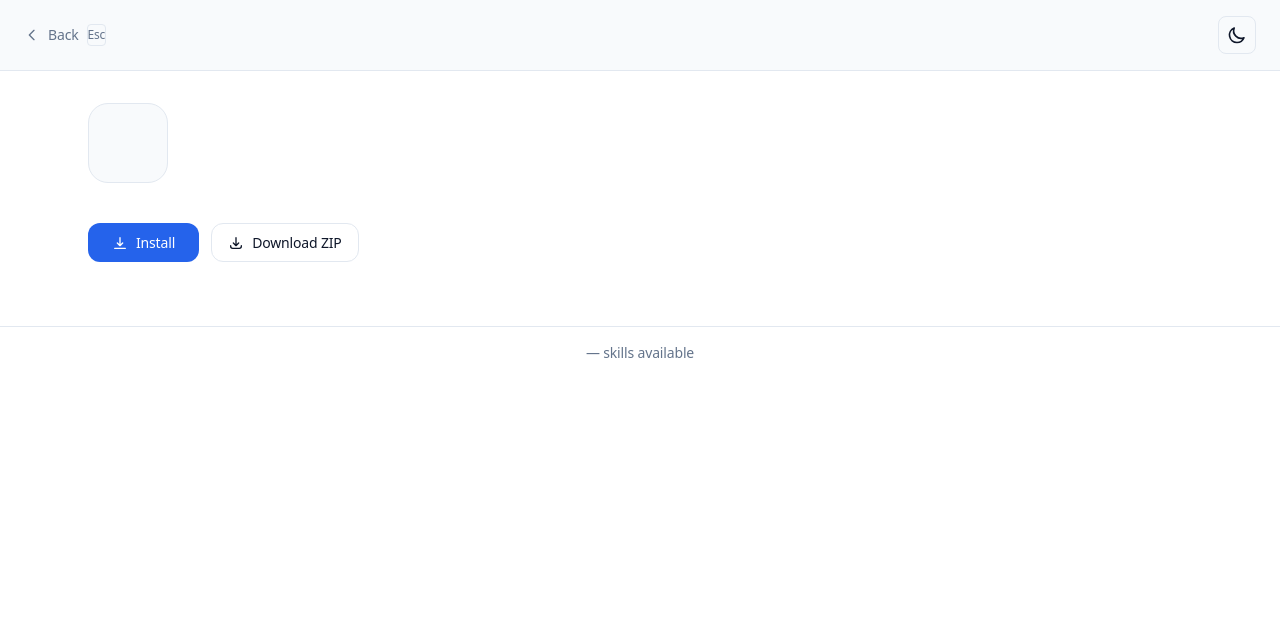
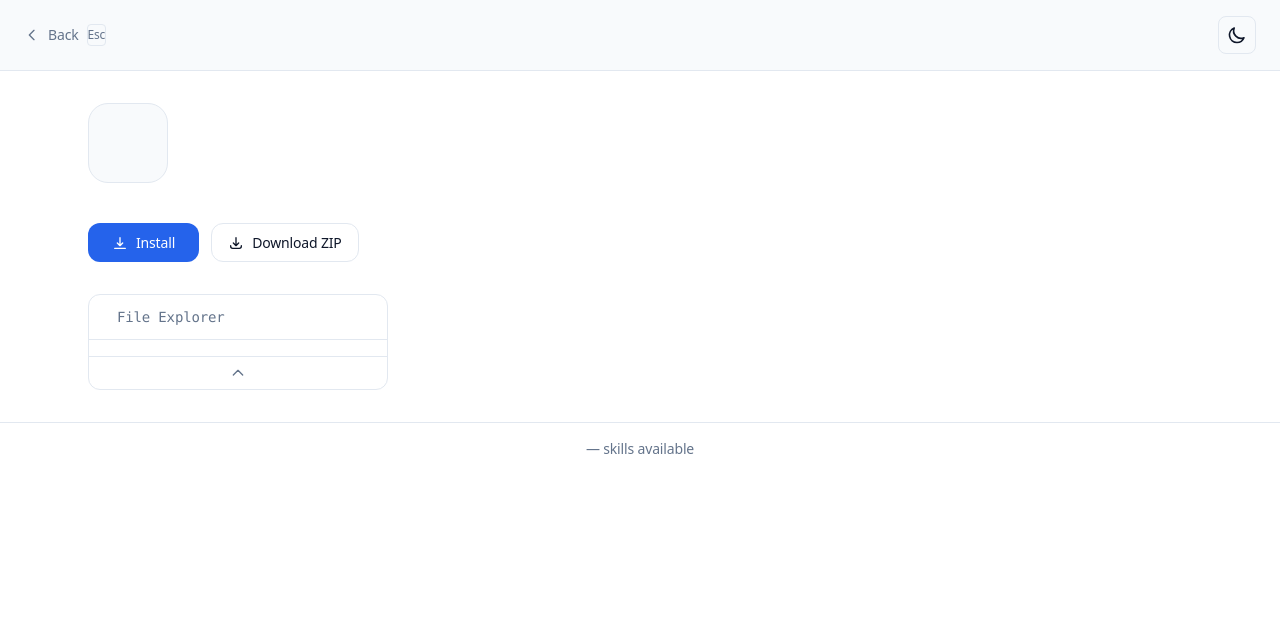
Before and after one commit to phkuod/skill-manager, a Django app: template skills/templates/skills/skill_detail.html in a window 1280 px wide. Shown: the top 630 px of the page. Run offline with Django 5.2, Linux system fonts and the light colour scheme; the template is opened without the code that fills it, so the values that code supplies are empty.

Commit message:
feat: improve skill detail layout with sticky sidebar file explorer and custom scrollbars

```diff
--- a/skills/static/skills/css/app.css
+++ b/skills/static/skills/css/app.css
@@ -199,6 +199,72 @@ body {
   -webkit-line-clamp: 2;
   -webkit-box-orient: vertical;
   overflow: hidden;
+}
+
+/* Detail page layout */
+.detail-layout-grid {
+  display: flex !important;
+  flex-direction: column !important;
+  gap: 1.5rem;
+  width: 100%;
+}
+
+@media (min-width: 768px) {
+  .detail-layout-grid {
+    flex-direction: row !important;
+    align-items: flex-start !important;
+  }
+
+  #files-section {
+    flex: 0 0 300px !important;
+    position: sticky;
+    top: 5.5rem;
+    max-height: calc(100vh - 7.5rem);
+    display: flex;
+    flex-direction: column;
+  }
+
+  #file-explorer-container {
+    flex: 1;
+    max-height: none !important;
+    overflow-y: auto;
+  }
+
+  #content-section {
+    flex: 1;
+    min-width: 0;
+  }
+}
+
+/* Collapsed state handling */
+#files-section.collapsed #file-explorer-container {
+  max-height: 0 !important;
+  padding-top: 0 !important;
+  padding-bottom: 0 !important;
+  overflow: hidden;
+}
+#files-section.collapsed #file-explorer-chevron {
+  transform: rotate(180deg) !important;
+}
+
+/* Better scrollbars */
+#file-explorer-container::-webkit-scrollbar {
+  width: 5px;
+}
+#file-explorer-container::-webkit-scrollbar-track {
+  background: transparent;
+}
+#file-explorer-container::-webkit-scrollbar-thumb {
+  background: var(--border);
+  border-radius: 10px;
+}
+#file-explorer-container:hover::-webkit-scrollbar-thumb {
+  background: var(--text-secondary);
+}
+
+#file-explorer-container {
+  scrollbar-width: thin;
+  scrollbar-color: var(--border) transparent;
 }
 
 /* ===========================================================================
--- a/skills/static/skills/js/skill.js
+++ b/skills/static/skills/js/skill.js
@@ -320,17 +320,9 @@ function copyCommand(btn) {
   };
 
   window.toggleFileExplorer = function() {
-    var container = document.getElementById('file-explorer-container');
-    var chevron = document.getElementById('file-explorer-chevron');
-    if (!container || !chevron) return;
-    if (container.style.maxHeight === '0px') {
-      container.style.maxHeight = '300px';
-      container.style.padding = '0.5rem';
-      chevron.style.transform = 'rotate(0deg)';
-    } else {
-      container.style.maxHeight = '0px';
-      container.style.padding = '0px 0.5rem';
-      chevron.style.transform = 'rotate(180deg)';
+    var section = document.getElementById('files-section');
+    if (section) {
+      section.classList.toggle('collapsed');
     }
   };
 
--- a/skills/templates/skills/base.html
+++ b/skills/templates/skills/base.html
@@ -8,7 +8,7 @@
   <link rel="icon" type="image/png" href="{% static 'skills/favicon.png' %}">
   <link rel="stylesheet" href="{% static 'skills/vendor/tailwind.min.css' %}">
   <link id="hljs-theme" rel="stylesheet" href="{% static 'skills/vendor/github.min.css' %}">
-  <link rel="stylesheet" href="{% static 'skills/css/app.css' %}">
+  <link rel="stylesheet" href="{% static 'skills/css/app.css' %}?v={% now 'U' %}">
   <script>
     // Apply theme before first paint to avoid flash
     (function () {
--- a/skills/templates/skills/skill_detail.html
+++ b/skills/templates/skills/skill_detail.html
@@ -77,9 +77,9 @@
 
       <div id="compiled-skill-md" class="hidden">{{ skill.contentHtml|safe }}</div>
 
-      <div style="display: flex; flex-direction: column; gap: 1.5rem;">
+      <div class="detail-layout-grid">
         <!-- File Explorer Panel -->
-        <section id="files-section" class="rounded-xl border hidden overflow-hidden" style="border-color:var(--border);background-color:var(--bg-card); width: 100%;">
+        <section id="files-section" class="rounded-xl border hidden overflow-hidden" style="border-color:var(--border);background-color:var(--bg-card);">
           <div class="px-4 py-3 border-b flex justify-between items-center text-sm" style="border-color:var(--border); font-family: ui-monospace, SFMono-Regular, Menlo, Monaco, Consolas, monospace;">
             <div class="flex items-center gap-3">
               <div class="flex gap-1.5">
@@ -91,16 +91,16 @@
             </div>
             <span id="file-count-badge" style="color:var(--text-secondary)"></span>
           </div>
-          <div id="file-explorer-container" style="max-height: 300px; overflow-y: auto; overflow-x: hidden; padding: 0.5rem; font-family: ui-monospace, SFMono-Regular, Menlo, Monaco, Consolas, monospace; font-size: 0.875rem; transition: max-height 0.3s ease;">
+          <div id="file-explorer-container" style="max-height: 400px; overflow-y: auto; overflow-x: hidden; padding: 0.5rem; font-family: ui-monospace, SFMono-Regular, Menlo, Monaco, Consolas, monospace; font-size: 0.875rem; transition: max-height 0.3s ease;">
             <div id="files-list" style="display: flex; flex-direction: column; gap: 0.25rem;"></div>
           </div>
           <div class="px-4 py-2 border-t flex justify-center text-xs cursor-pointer hover:bg-black/5 dark:hover:bg-white/5 transition-colors" style="border-color:var(--border); color:var(--text-secondary)" onclick="toggleFileExplorer()">
-            <svg id="file-explorer-chevron" class="w-4 h-4 transition-transform duration-300" fill="none" stroke="currentColor" viewBox="0 0 24 24" style="transform: rotate(0deg);"><path stroke-linecap="round" stroke-linejoin="round" stroke-width="2" d="M5 15l7-7 7 7"/></svg>
+            <svg id="file-explorer-chevron" class="w-4 h-4 transition-transform duration-300" fill="none" stroke="currentColor" viewBox="0 0 24 24"><path stroke-linecap="round" stroke-linejoin="round" stroke-width="2" d="M5 15l7-7 7 7"/></svg>
           </div>
         </section>
 
         <!-- Content Panel -->
-        <section id="content-section" class="rounded-xl border hidden overflow-hidden relative" style="border-color:var(--border);background-color:var(--bg-card); width: 100%;">
+        <section id="content-section" class="rounded-xl border hidden overflow-hidden relative" style="border-color:var(--border);background-color:var(--bg-card);">
           <div class="px-4 py-3 border-b flex items-center justify-between text-sm" style="border-color:var(--border); font-family: ui-monospace, SFMono-Regular, Menlo, Monaco, Consolas, monospace;">
             <div class="flex items-center gap-3">
               <div class="flex gap-1.5">
```
